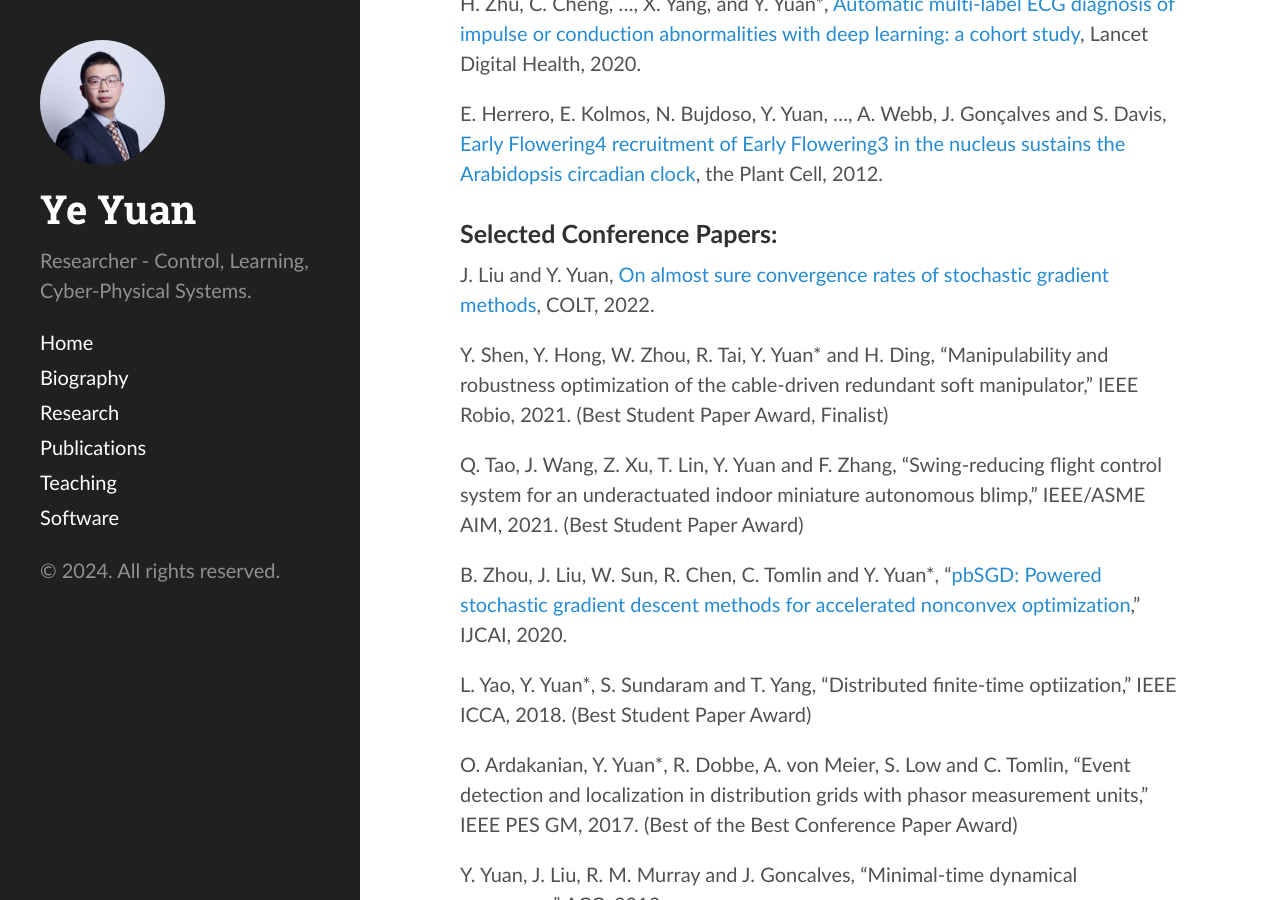
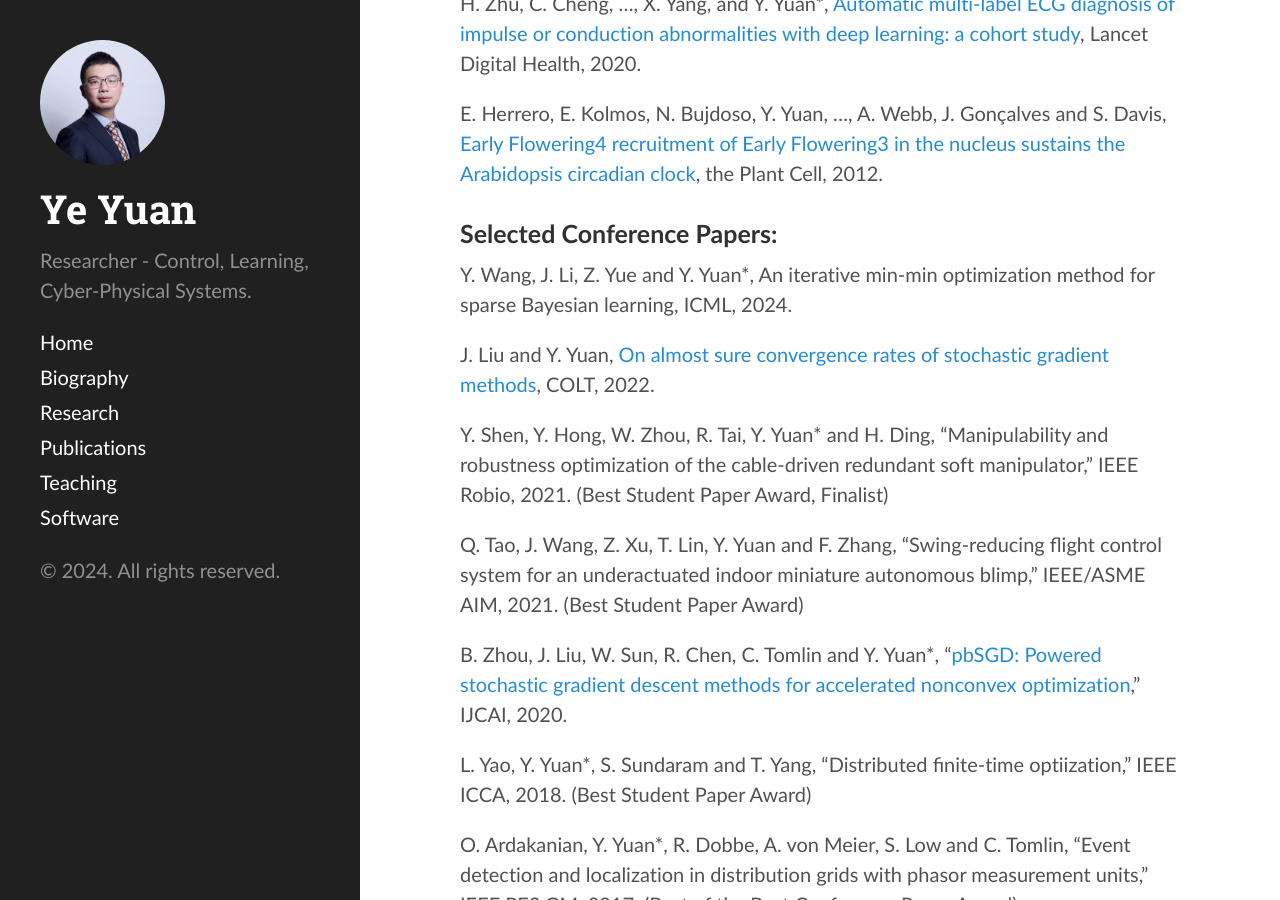
Before and after one commit to yy311/yy311.github.io, a Jekyll site: the page built from publication.md, in a window 1280 px wide and 900 px high, scrolled down 2275 px. Built offline with Jekyll 4.4.1, drawn with Linux system fonts in a browser that asks for light colours.

Commit message:
Update publication.md

```diff
--- a/publication.md
+++ b/publication.md
@@ -63,6 +63,8 @@ E. Herrero, E. Kolmos, N. Bujdoso, Y. Yuan, ..., A. Webb, J. Gonçalves and S.
 
 <h3>Selected Conference Papers:</h3>
 
+Y. Wang, J. Li, Z. Yue and Y. Yuan*, An iterative min-min optimization method for sparse Bayesian learning, ICML, 2024.
+
 J. Liu and Y. Yuan, [On almost sure convergence rates of stochastic gradient methods](https://arxiv.org/abs/2202.04295), COLT, 2022.
 
 Y. Shen, Y. Hong, W. Zhou, R. Tai, Y. Yuan* and H. Ding, “Manipulability and robustness optimization of the cable-driven redundant soft manipulator,” IEEE Robio, 2021. (Best Student Paper Award, Finalist)
```
